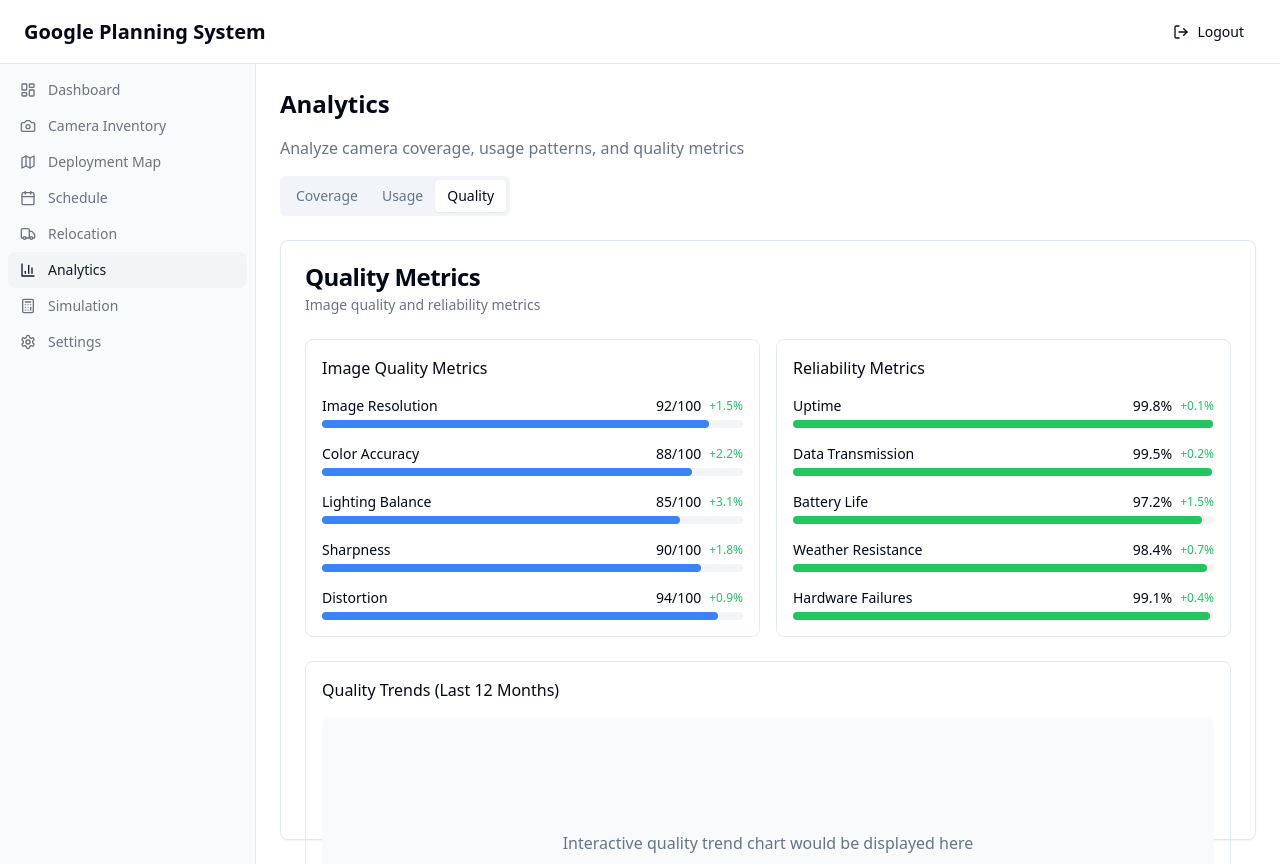
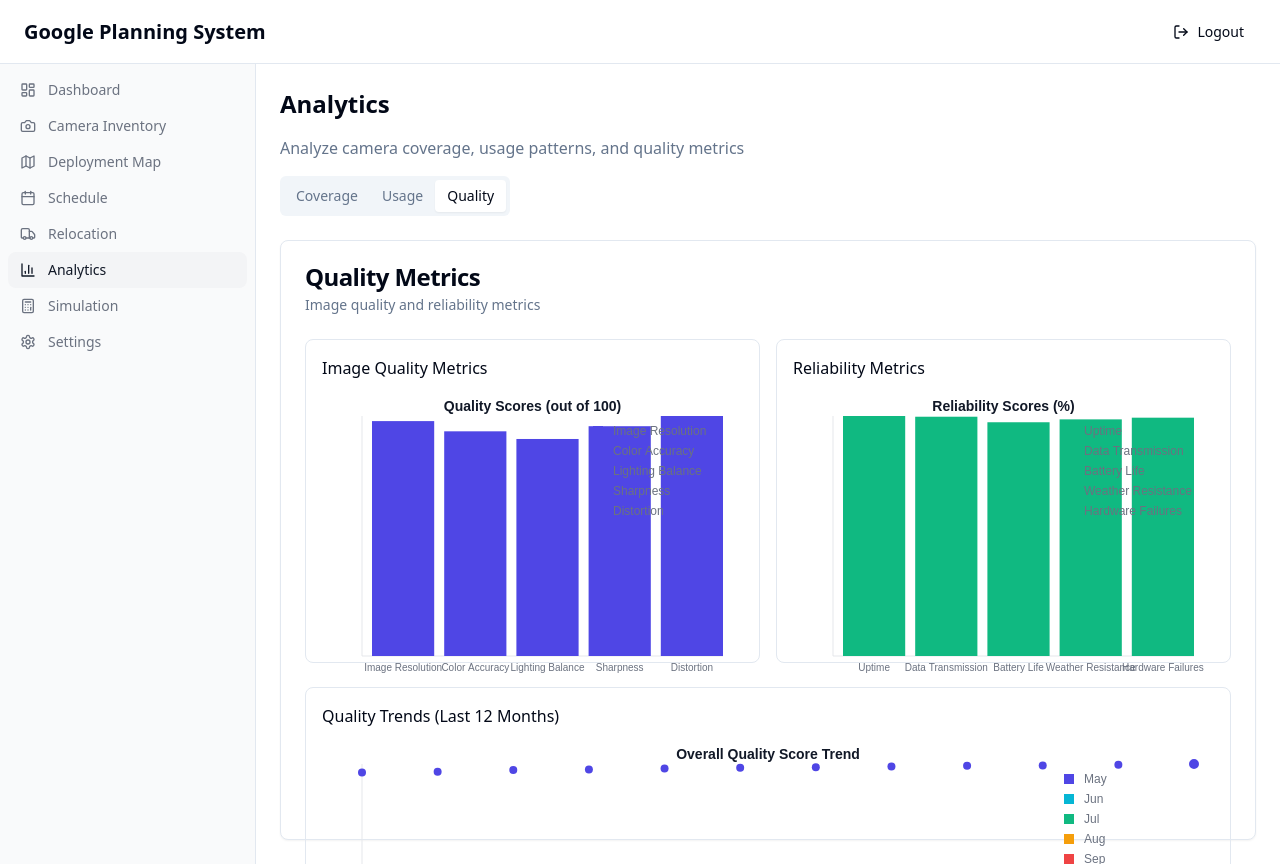
Before and after one commit to dzodze00/googleplanning, a Next.js app: page /dashboard/analytics in a window 1280 px wide. Both pictures are taken after a click on the tab "Quality". Built offline with nearby package versions, Linux system fonts and the light colour scheme.

Commit message:
Update quality-metrics.tsx

```diff
--- a/components/quality-metrics.tsx
+++ b/components/quality-metrics.tsx
@@ -1,4 +1,6 @@
 "use client"
+
+import { InteractiveChart } from "@/components/interactive-chart"
 
 export function QualityMetrics() {
   const qualityData = [
@@ -17,59 +19,54 @@
     { metric: "Hardware Failures", score: 99.1, change: 0.4 },
   ]
 
+  const qualityChartData = qualityData.map((item) => ({
+    label: item.metric,
+    value: item.score,
+    color: "#4f46e5",
+  }))
+
+  const reliabilityChartData = reliabilityData.map((item) => ({
+    label: item.metric,
+    value: item.score,
+    color: "#10b981",
+  }))
+
+  const trendData = [
+    { label: "May", value: 87.2 },
+    { label: "Jun", value: 87.5 },
+    { label: "Jul", value: 88.1 },
+    { label: "Aug", value: 88.3 },
+    { label: "Sep", value: 88.7 },
+    { label: "Oct", value: 89.0 },
+    { label: "Nov", value: 89.2 },
+    { label: "Dec", value: 89.5 },
+    { label: "Jan", value: 89.7 },
+    { label: "Feb", value: 89.8 },
+    { label: "Mar", value: 90.1 },
+    { label: "Apr", value: 90.4 },
+  ]
+
   return (
     <div className="space-y-6">
       <div className="grid grid-cols-2 gap-4">
         <div className="rounded-lg border p-4">
           <h3 className="mb-4 font-medium">Image Quality Metrics</h3>
-          <div className="space-y-4">
-            {qualityData.map((item) => (
-              <div key={item.metric}>
-                <div className="flex items-center justify-between">
-                  <span className="text-sm">{item.metric}</span>
-                  <div className="flex items-center gap-2">
-                    <span className="text-sm font-medium">{item.score}/100</span>
-                    <span className={`text-xs ${item.change >= 0 ? "text-green-500" : "text-red-500"}`}>
-                      {item.change >= 0 ? "+" : ""}
-                      {item.change}%
-                    </span>
-                  </div>
-                </div>
-                <div className="mt-1 h-2 w-full rounded-full bg-gray-100">
-                  <div className="h-2 rounded-full bg-blue-500" style={{ width: `${item.score}%` }}></div>
-                </div>
-              </div>
-            ))}
+          <div className="h-[250px]">
+            <InteractiveChart data={qualityChartData} type="bar" title="Quality Scores (out of 100)" />
           </div>
         </div>
         <div className="rounded-lg border p-4">
           <h3 className="mb-4 font-medium">Reliability Metrics</h3>
-          <div className="space-y-4">
-            {reliabilityData.map((item) => (
-              <div key={item.metric}>
-                <div className="flex items-center justify-between">
-                  <span className="text-sm">{item.metric}</span>
-                  <div className="flex items-center gap-2">
-                    <span className="text-sm font-medium">{item.score}%</span>
-                    <span className={`text-xs ${item.change >= 0 ? "text-green-500" : "text-red-500"}`}>
-                      {item.change >= 0 ? "+" : ""}
-                      {item.change}%
-                    </span>
-                  </div>
-                </div>
-                <div className="mt-1 h-2 w-full rounded-full bg-gray-100">
-                  <div className="h-2 rounded-full bg-green-500" style={{ width: `${item.score}%` }}></div>
-                </div>
-              </div>
-            ))}
+          <div className="h-[250px]">
+            <InteractiveChart data={reliabilityChartData} type="bar" title="Reliability Scores (%)" />
           </div>
         </div>
       </div>
 
       <div className="rounded-lg border p-4">
         <h3 className="mb-4 font-medium">Quality Trends (Last 12 Months)</h3>
-        <div className="h-[250px] flex items-center justify-center bg-gray-50 rounded-md">
-          <p className="text-muted-foreground">Interactive quality trend chart would be displayed here</p>
+        <div className="h-[250px]">
+          <InteractiveChart data={trendData} type="line" title="Overall Quality Score Trend" />
         </div>
       </div>
 
```
